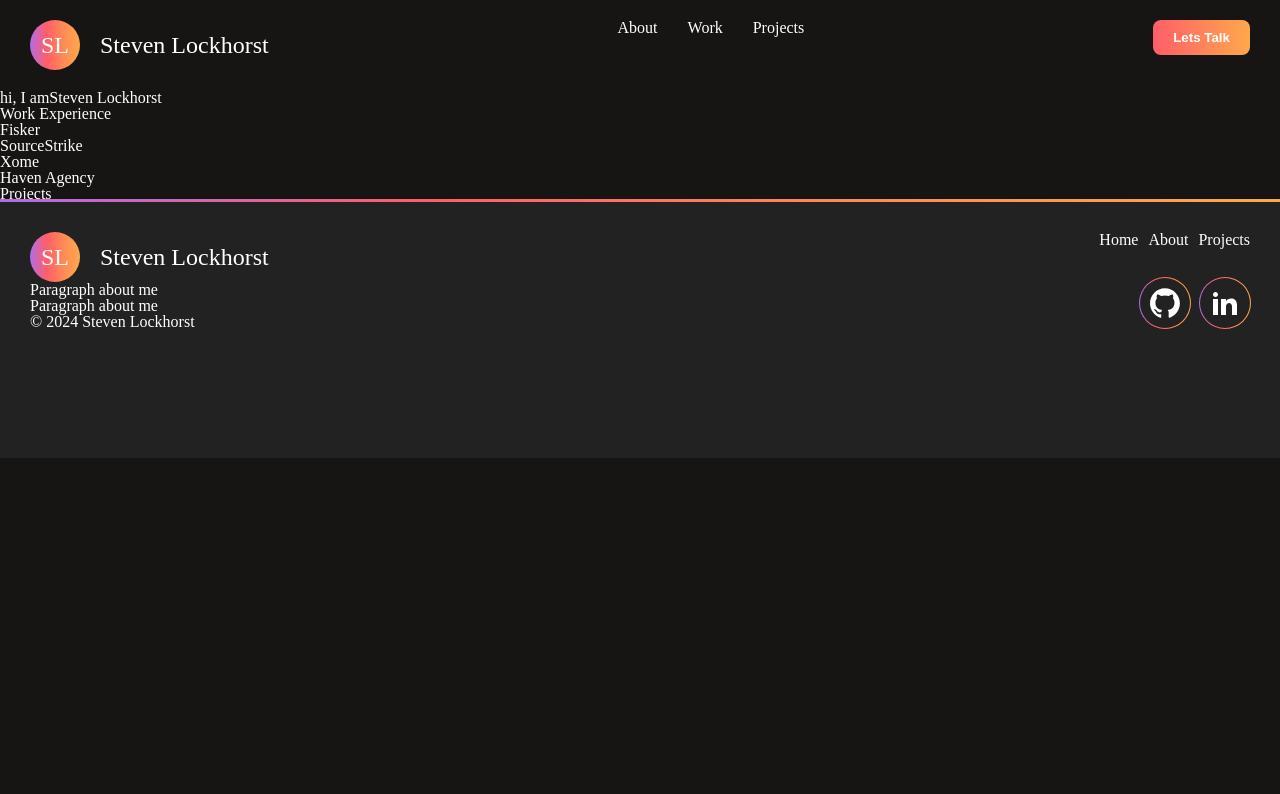
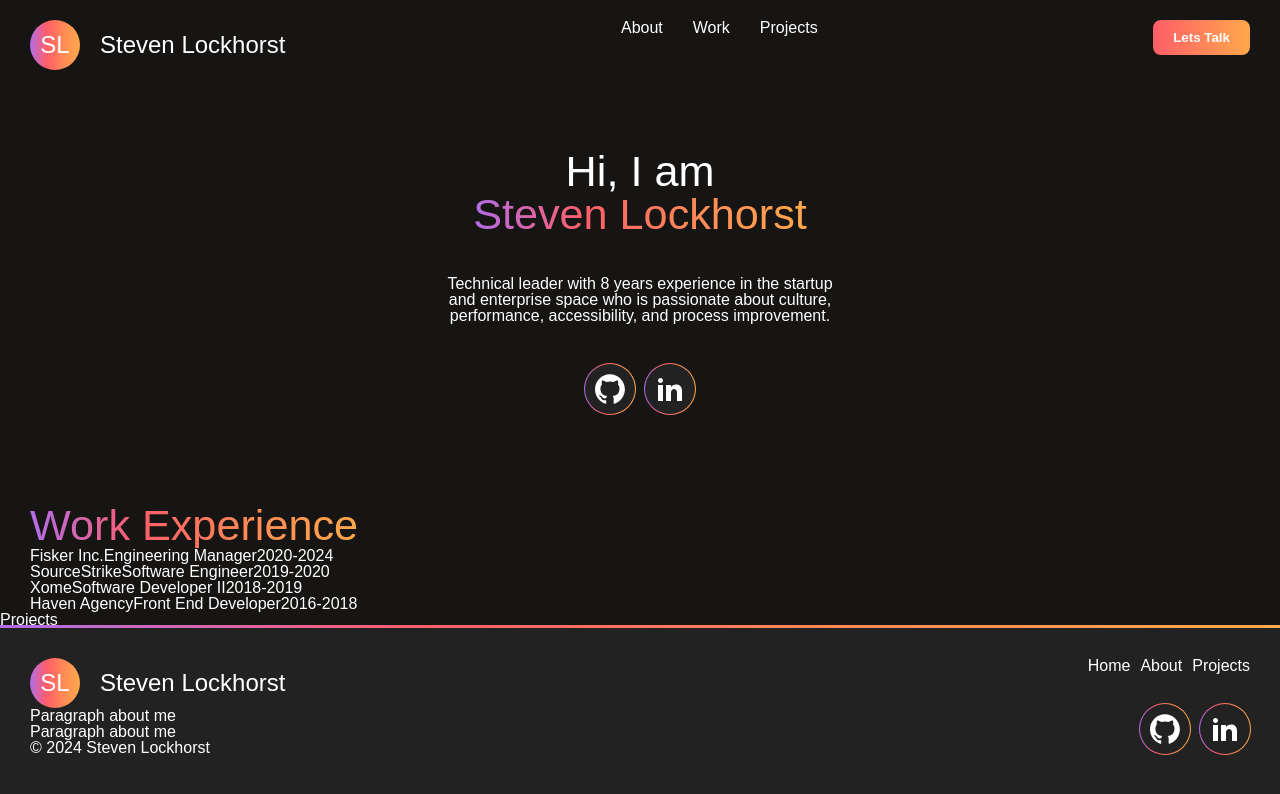
Before and after one commit to swlockhorst/2024-portfolio, a Next.js app: page / in a window 1280 px wide. Shown: the top 794 px of the page. Built offline with nearby package versions, Linux system fonts and the light colour scheme.

Commit message:
start working on work experience section

```diff
--- a/components/about.tsx
+++ b/components/about.tsx
@@ -1,8 +1,72 @@
+import { GitHubIcon } from '@/icons/github';
+import { Linkedinicon } from '@/icons/linkedin';
+import styled from '@emotion/styled';
+import { ContentContainer } from './container';
+import { SocialButton } from './socialButton';
+
 export const About = () => {
   return (
-    <div>
-      <span>hi, I am</span>
-      <span>Steven Lockhorst</span>
-    </div>
+    <AboutContainer>
+      <ContentContainer>
+        <SectionHeading>
+          <span>Hi, I am</span>
+          <br />
+          <h1>
+            <GradientText>Steven Lockhorst</GradientText>
+          </h1>
+        </SectionHeading>
+        <IntroBody>
+          Technical leader with 8 years experience in the startup and enterprise
+          space who is passionate about culture, performance, accessibility, and
+          process improvement.
+        </IntroBody>
+        <SocialLinks>
+          <li>
+            <SocialButton link={'https://github.com/swlockhorst'}>
+              <GitHubIcon />
+            </SocialButton>
+          </li>
+          <li>
+            <SocialButton
+              link={'https://www.linkedin.com/in/steven-lockhorst-6b740a94/'}
+            >
+              <Linkedinicon />
+            </SocialButton>
+          </li>
+        </SocialLinks>
+      </ContentContainer>
+    </AboutContainer>
   );
 };
+
+const AboutContainer = styled.div`
+  padding: 60px 0;
+`;
+
+export const GradientText = styled.span`
+  display: inline-block;
+  background: linear-gradient(to right, #b16cea, #ff5e69, #ff8a56, #ffa84b);
+  -webkit-background-clip: text;
+  -webkit-text-fill-color: transparent;
+`;
+
+const SectionHeading = styled.div`
+  font-size: 2.7rem;
+  text-align: center;
+  margin-bottom: 40px;
+`;
+
+const IntroBody = styled.div`
+  margin: 0 auto;
+  text-align: center;
+  max-width: 400px;
+  margin-bottom: 40px;
+`;
+
+const SocialLinks = styled.ol`
+  margin: 0 auto;
+  display: flex;
+  justify-content: center;
+  gap: 10px;
+  margin-bottom: 30px;
+`;
--- a/components/cssReset.tsx
+++ b/components/cssReset.tsx
@@ -70,6 +70,7 @@ export const CSSReset = () => {
           text-rendering: optimizeLegibility;
           -webkit-font-smoothing: antialiased;
           text-size-adjust: none;
+          font-family: sans-serif;
         }
 
         footer,
--- /dev/null
+++ b/components/experience.tsx
@@ -0,0 +1,3 @@
+export const Experience = () => {
+  return <div>work experience</div>;
+};
--- /dev/null
+++ b/components/experienceTile.tsx
@@ -0,0 +1,9 @@
+export const ExperienceTile = ({ companyName, title, year }) => {
+  return (
+    <div>
+      {companyName}
+      {title}
+      {year}
+    </div>
+  );
+};
--- a/components/work.tsx
+++ b/components/work.tsx
@@ -1,13 +1,40 @@
+import styled from '@emotion/styled';
+import { GradientText } from './about';
+import { ContentContainer } from './container';
+import { ExperienceTile } from './experienceTile';
+
 export const Work = () => {
   return (
-    <div>
-      Work Experience
+    <ContentContainer>
+      <Header>
+        <GradientText>Work Experience</GradientText>
+      </Header>
       <table>
-        <tr>Fisker</tr>
-        <tr>SourceStrike</tr>
-        <tr>Xome</tr>
-        <tr>Haven Agency</tr>
+        <ExperienceTile
+          companyName={'Fisker Inc.'}
+          title={'Engineering Manager'}
+          year={'2020-2024'}
+        />
+        <ExperienceTile
+          companyName={'SourceStrike'}
+          title={'Software Engineer'}
+          year={'2019-2020'}
+        />
+        <ExperienceTile
+          companyName={'Xome'}
+          title={'Software Developer II'}
+          year={'2018-2019'}
+        />
+        <ExperienceTile
+          companyName={'Haven Agency'}
+          title={'Front End Developer'}
+          year={'2016-2018'}
+        />
       </table>
-    </div>
+    </ContentContainer>
   );
 };
+
+const Header = styled.h2`
+  font-size: 2.7rem;
+`;
```
